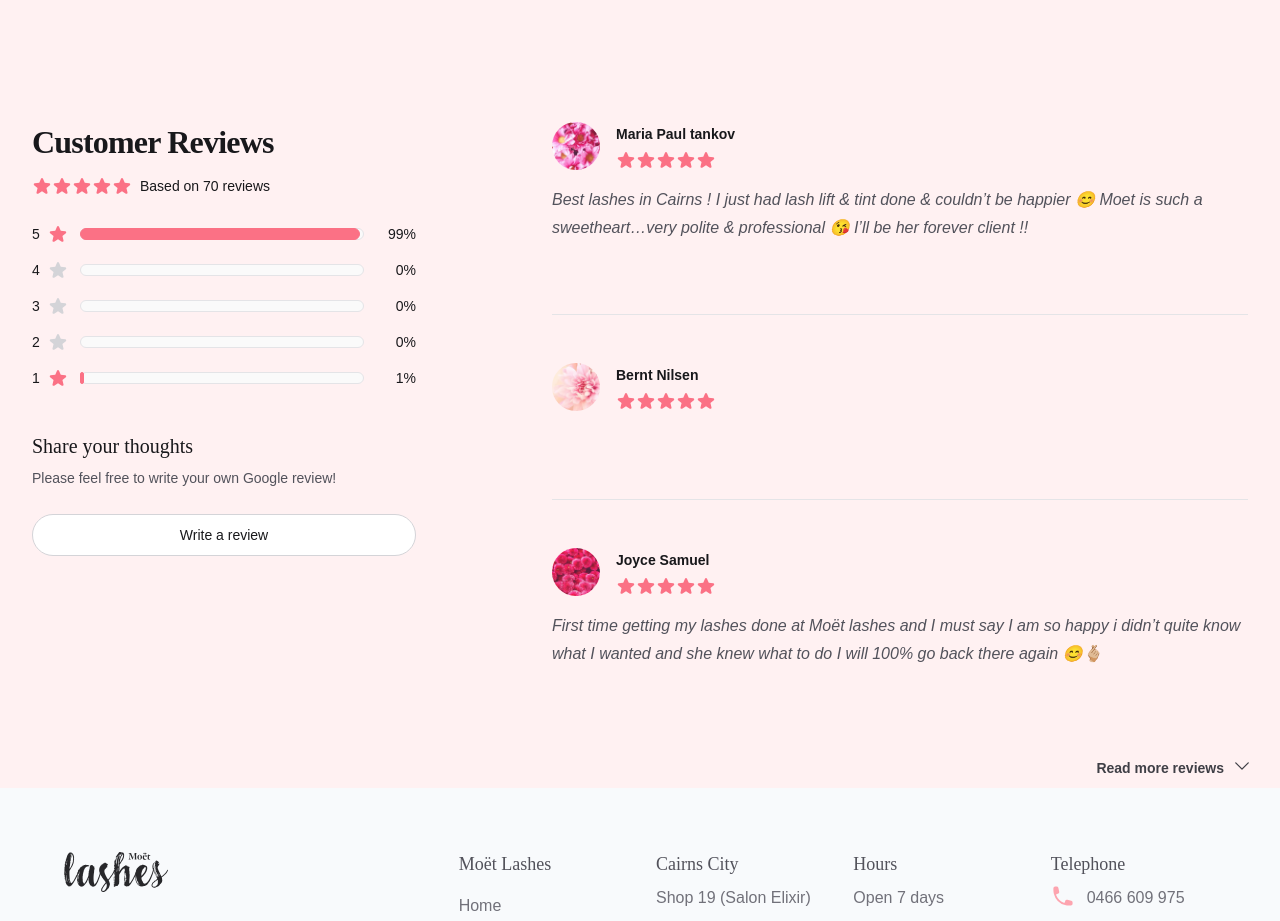
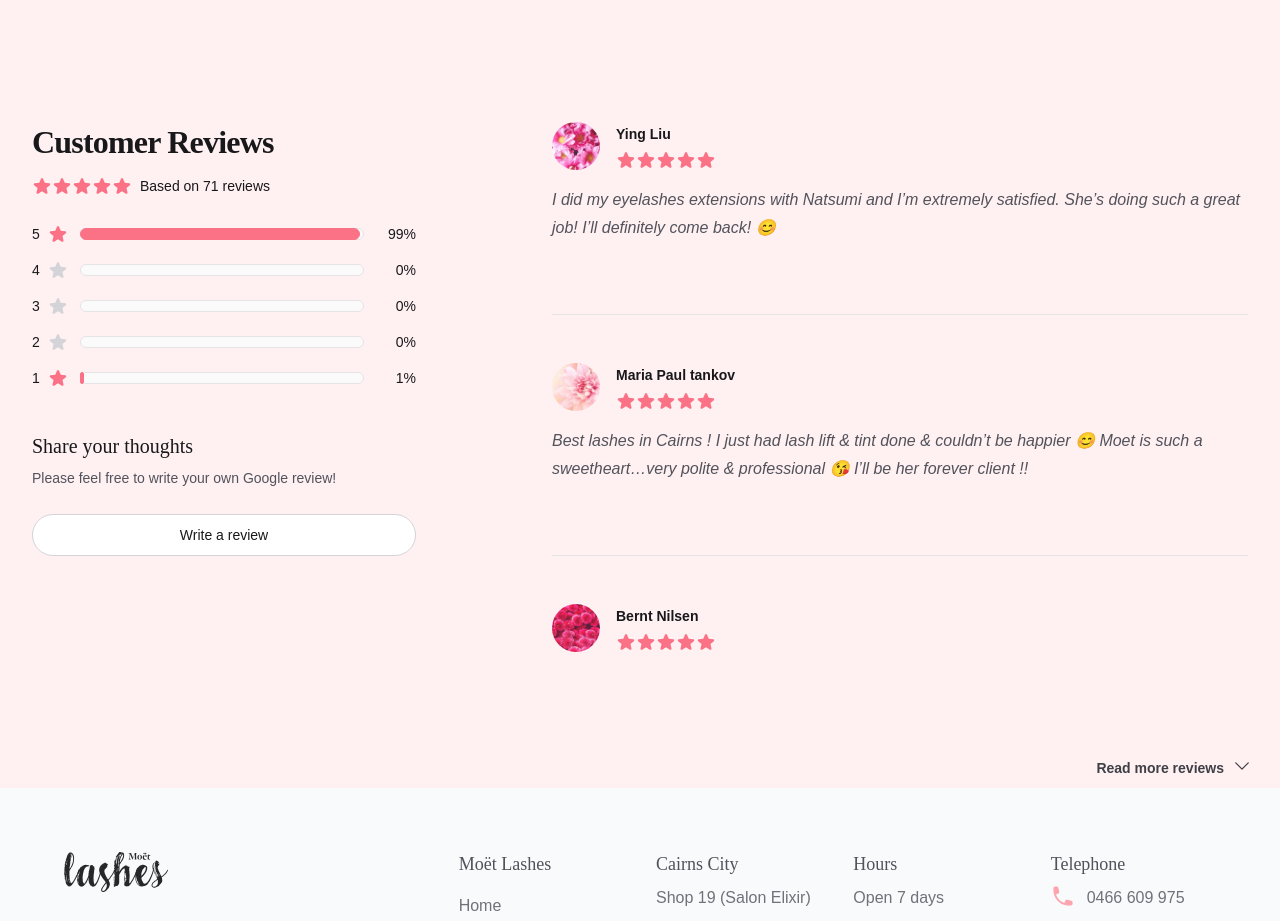
Before and after one commit to Emily-Nilsen/moet-lashes, a Next.js app: page / in a window 1280 px wide. Shown: the part 2280-3201 px from the top of the page. Built offline with nearby package versions, Linux system fonts and the light colour scheme; a web font is replaced by a local one.

Commit message:
review 71

```diff
--- a/src/components/CustomerReviews.jsx
+++ b/src/components/CustomerReviews.jsx
@@ -6,15 +6,23 @@ import { Menu, Transition } from '@headlessui/react'
 
 const reviews = {
   average: 5,
-  totalCount: 70,
+  totalCount: 71,
   counts: [
-    { rating: 5, count: 69 },
+    { rating: 5, count: 70 },
     { rating: 4, count: 0 },
     { rating: 3, count: 0 },
     { rating: 2, count: 0 },
     { rating: 1, count: 1 },
   ],
   featured: [
+    {
+      id: 70,
+      rating: 5,
+      content: `
+        <p>I did my eyelashes extensions with Natsumi and I’m extremely satisfied. She’s doing such a great job! I’ll definitely come back! 😊</p>
+      `,
+      author: 'Ying Liu',
+    },
     {
       id: 69,
       rating: 5,
```
